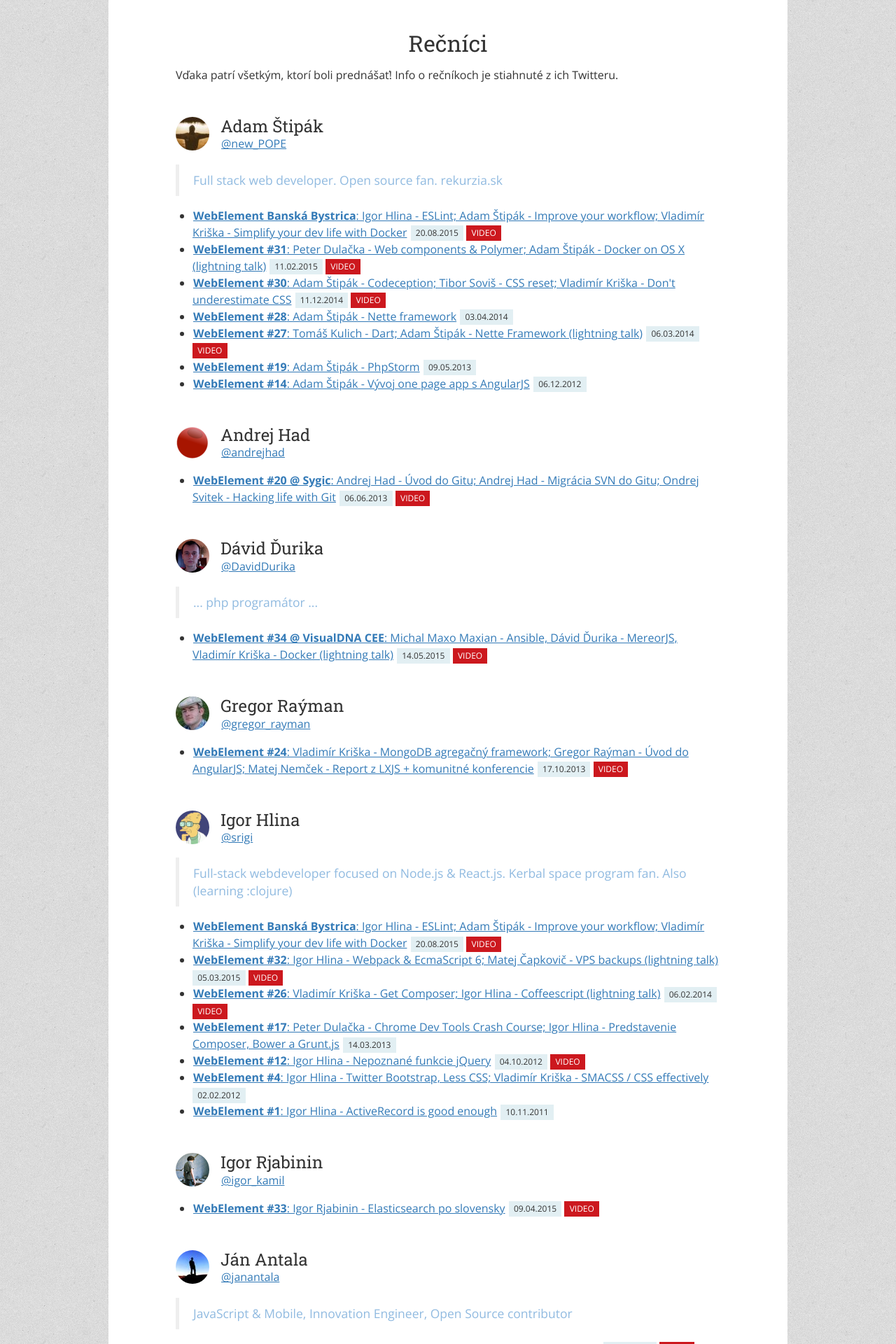
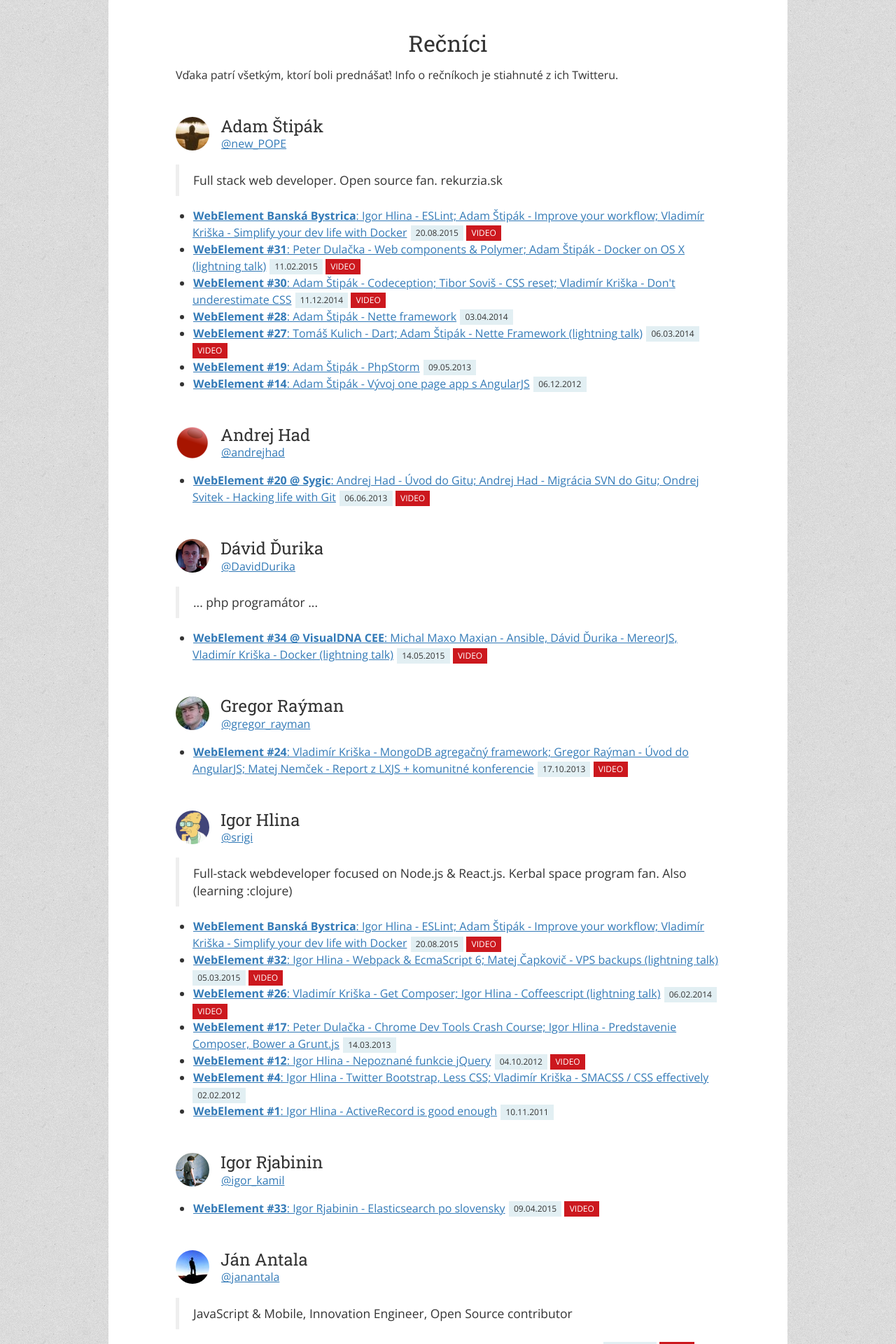
Before and after one commit to ujovlado/webelement-sk, a Jekyll site: the page built from recnici.md, in a window 1280 px wide. Shown: the part 323-2243 px from the top of the page at 70% size. Built offline with Jekyll 4.4.1, drawn with Linux system fonts in a browser that asks for light colours.

Commit message:
Unmuted blockquote

```diff
--- a/recnici.md
+++ b/recnici.md
@@ -26,7 +26,7 @@ Vďaka patrí všetkým, ktorí boli prednášať! Info o rečníkoch je stiahnu
 {% endif %}
 
 {% if speaker.about and speaker.about != '' %}
-    <blockquote class="text-muted">{{ speaker.about }}</blockquote>
+    <blockquote>{{ speaker.about }}</blockquote>
 {% endif %}
 
 <ul>
```
